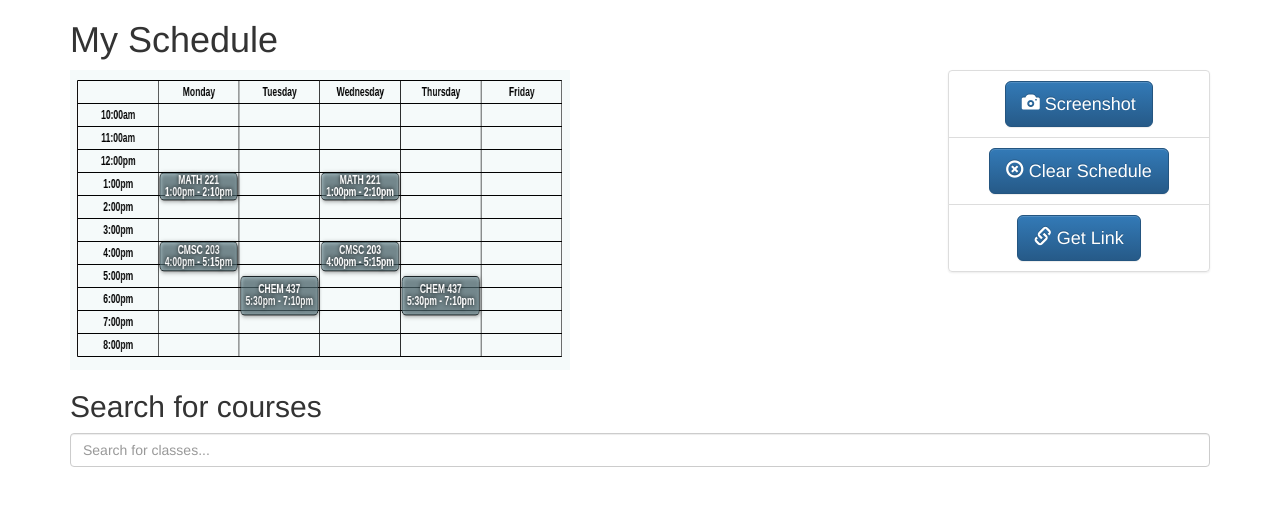
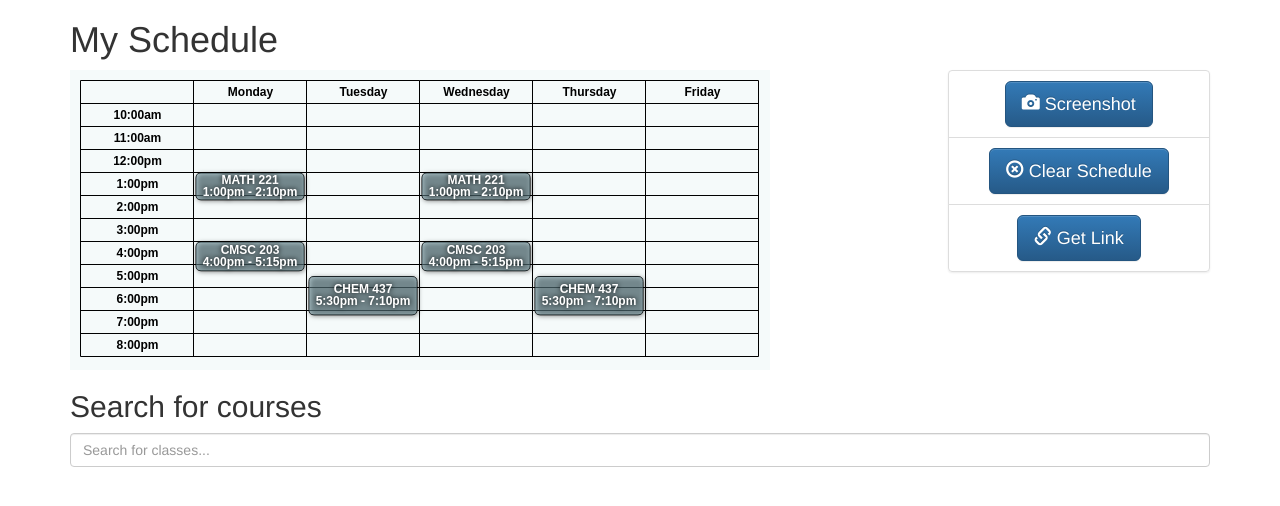
Before and after one commit to ErillLab/hack_umbc, a Django app: page /schedulerapp/home/ in a window 1280 px wide. Shown: the top 506 px of the page. Run offline with Django 3.2, Linux system fonts and the light colour scheme; data that the repository does not hold is empty; parts of the project's set-up code (start-up, migrations or seed data) failed here and were passed over; some libraries are stand-ins or nearby versions.

Commit message:
some css fixes

```diff
--- a/scheduler_site/schedulerapp/templates/base.html
+++ b/scheduler_site/schedulerapp/templates/base.html
@@ -14,8 +14,7 @@
   <style type="text/css">
 
   #schedule {
-	width: 500;
-	height: 300;
+
 }
 
 
@@ -41,6 +40,10 @@
 	top: 10%;
 	left: 10%;
 }
+
+#courseList {
+  margin-top: 10px;
+}
 .link {
 	cursor: pointer;
 }
--- a/scheduler_site/schedulerapp/templates/home.html
+++ b/scheduler_site/schedulerapp/templates/home.html
@@ -8,11 +8,9 @@
 <h1>My Schedule</h1>
 
 <div class="row">
-    <div class="col-md-8">
+    <div class="col-md-9">
     <canvas id="schedule" width="700" height="300"></canvas>
     </div>
-<div class="col-md-1">
-</div>
 
 <div class="col-md-3">
     <ul class="list-group">
@@ -68,9 +66,9 @@
       <table class="table table-striped">
         <thead>
           <tr>
-            <th>Course id</th>
-            <th>Class time</th>
-            <th>Taught by</th>
+            <th>Course Number</th>
+            <th>Class Time</th>
+            <th>Instructor</th>
             <th></th>
           </tr>
         </thead>
```
